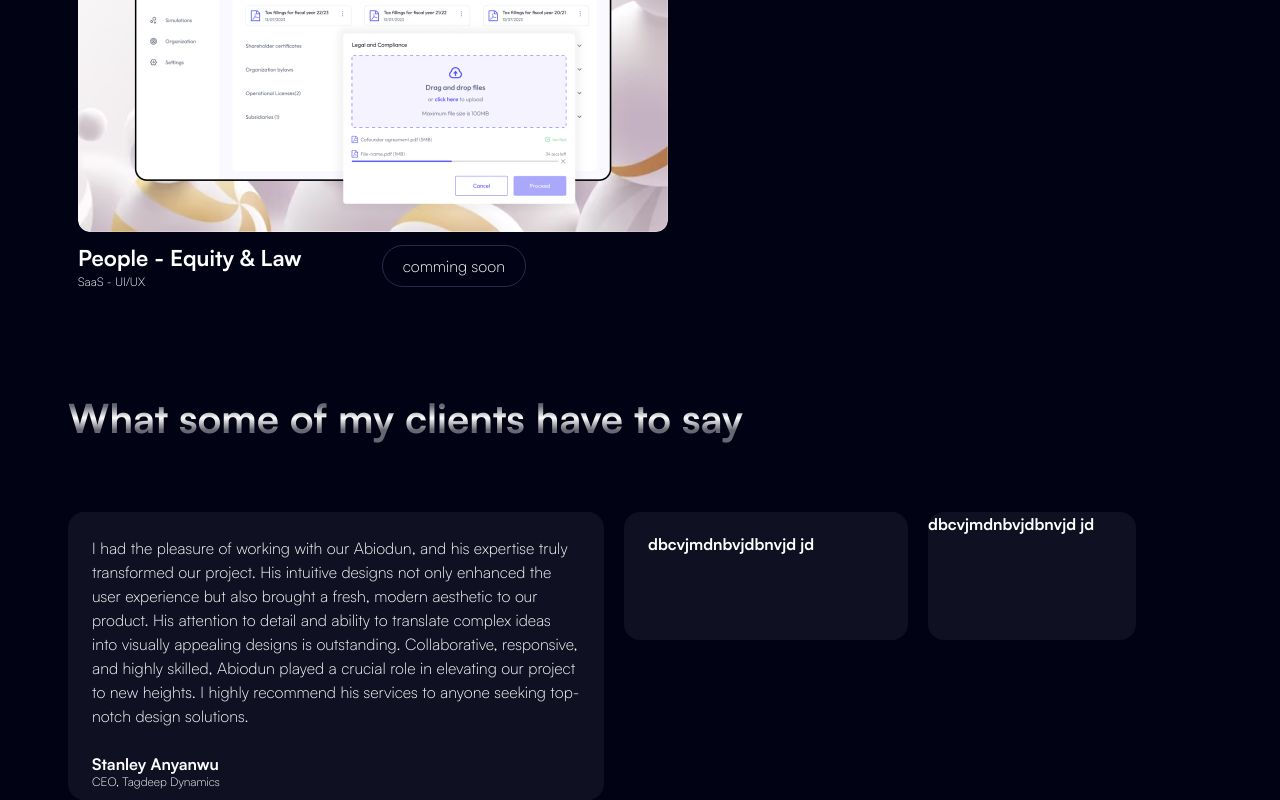
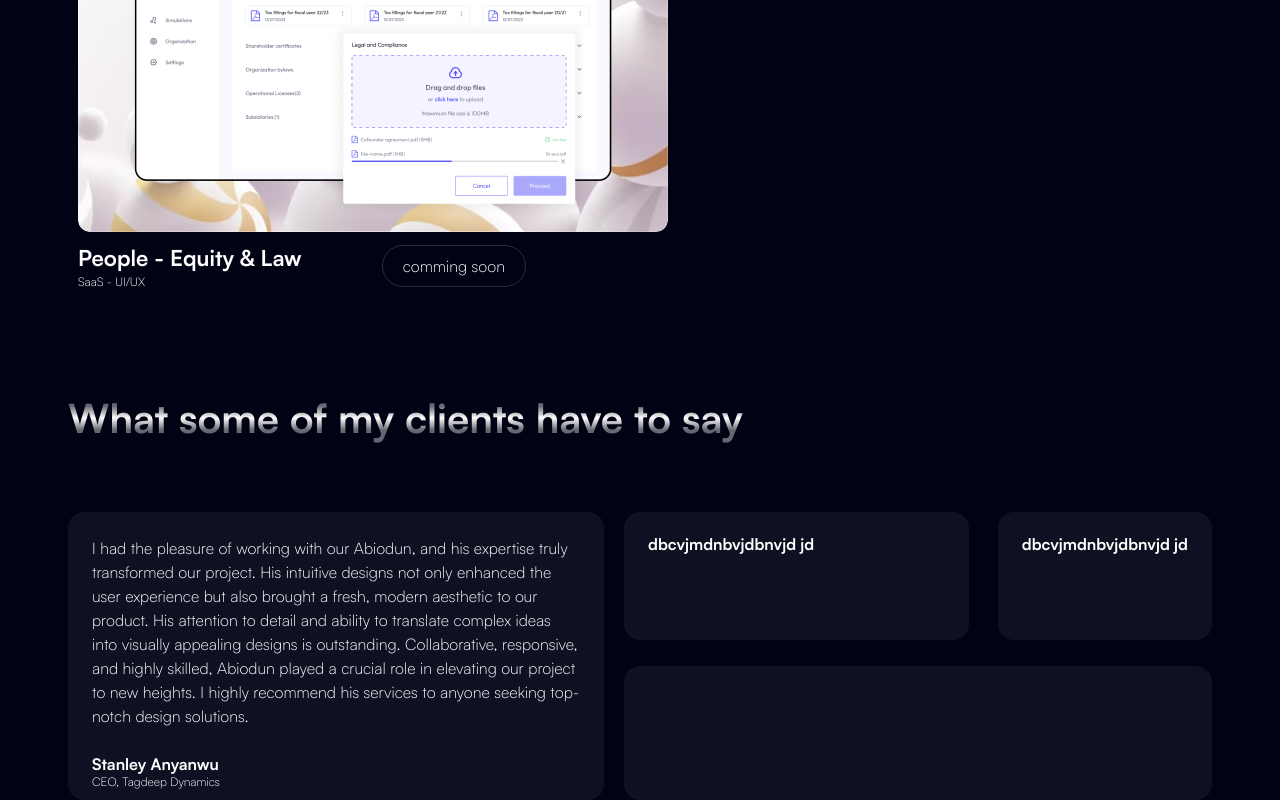
Before and after one commit to LollyTim/popsabeys-portfolio, a React (Create React App) app: page / in a window 1280 px wide. Shown: the part 3621-4421 px from the top of the page. Built offline with nearby package versions, Linux system fonts and the light colour scheme; a web font is replaced by a local one.

Commit message:
made corrections not done

```diff
--- a/src/components/ClientReviews.jsx
+++ b/src/components/ClientReviews.jsx
@@ -30,14 +30,15 @@ const ClientReviews = () => {
             </span>
           </div>
           <div className="gap-5 w-full grid grid-rows-2">
-            <div className="grid grid-cols-2 gap-5 w-full  max-h-32">
-              <div className="flex py-5 px-6 max-w-80 bg-[#0F1123] rounded-2xl">
+            <div className="flex justify-between w-full max-h-32">
+              <div className="flex py-5 px-6 max-w-96 xl:w-[345px] bg-[#0F1123] rounded-2xl">
                 dbcvjmdnbvjdbnvjd jd
               </div>
-              <div className="flex max-w-52 rounded-2xl bg-[#0F1123]">
+              <div className="flex  py-5 px-6 rounded-2xl bg-[#0F1123]">
                 dbcvjmdnbvjdbnvjd jd
               </div>
             </div>
+            <div className="flex py-5 px-6 bg-[#0F1123] rounded-2xl"></div>
           </div>
         </div>
       </div>
```
